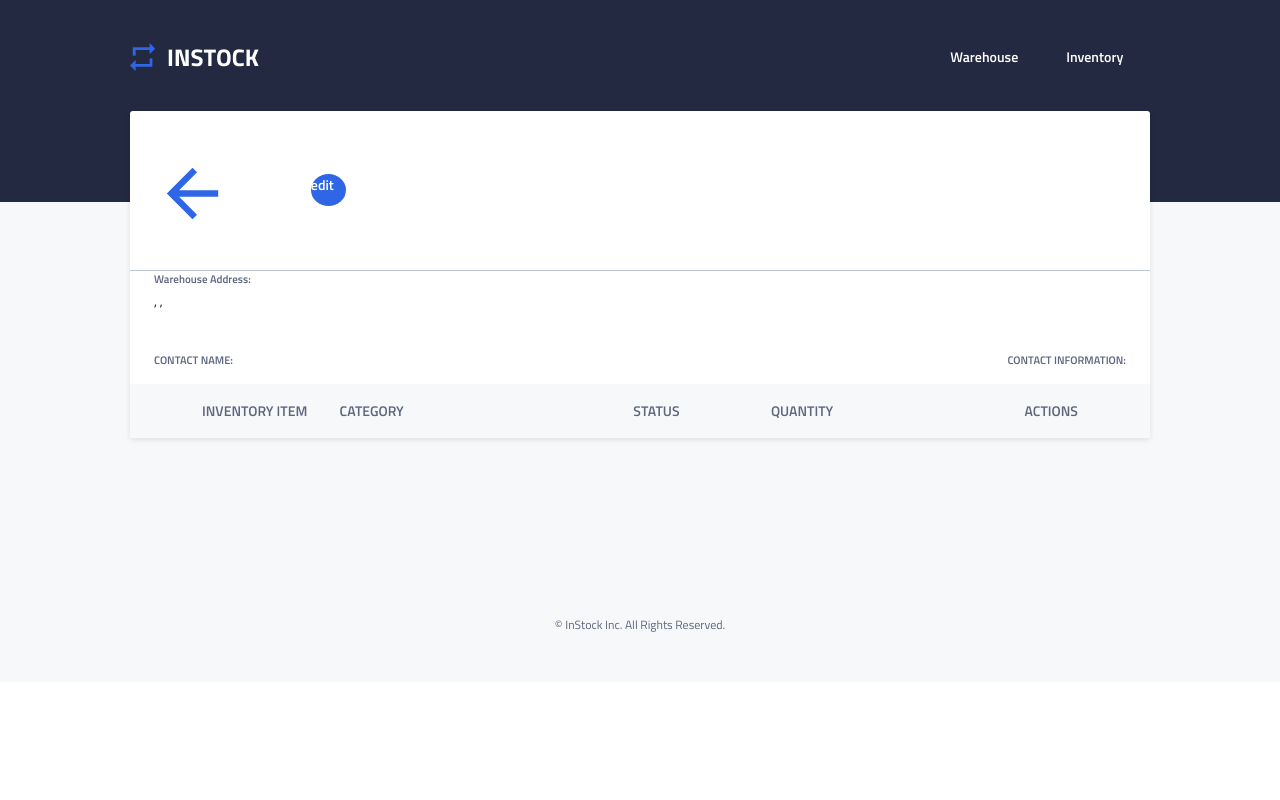
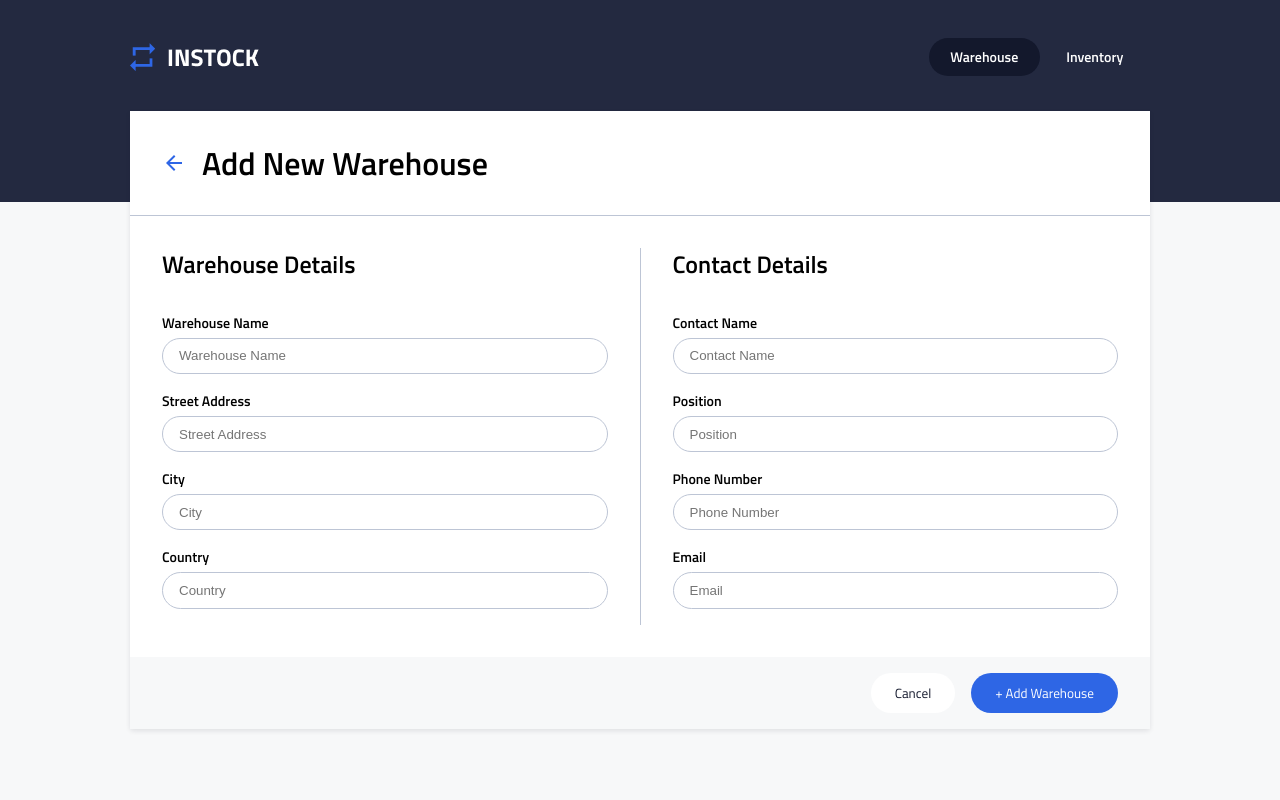
Before and after one commit to nicholas-hucal/instock-belle, a React (Create React App) app: page /warehouse/add in a window 1280 px wide. Shown: the top 800 px of the page. Built offline with nearby package versions, Linux system fonts and the light colour scheme; no server answers.

Commit message:
fixed activeClass routing issues

```diff
--- a/src/App.js
+++ b/src/App.js
@@ -1,5 +1,5 @@
 import './App.scss';
-import { BrowserRouter, Switch, Route } from 'react-router-dom';
+import { BrowserRouter, Switch, Route, Redirect } from 'react-router-dom';
 import Warehouses from './pages/Warehouses/Warehouses.js';
 import Header from './components/Header/Header'
 import Warehouse from './pages/Warehouse/Warehouse.js';
@@ -23,10 +23,13 @@ function App() {
         <Route path="/inventory/add" exact component={InventoryAdd} />
         <Route path="/inventory/:inventoryId/edit" component={InventoryEdit} />
         <Route path="/inventory/:inventoryId" component={InventoryItemDetails} />
-        <Route path="/add" component={WarehouseAdd}/>
-        <Route path="/:warehouseId/edit" component={WarehouseEdit} />
-        <Route path="/:warehouseId" component={Warehouse} />
-        <Route path="/" exact component={Warehouses} />
+        <Route path="/warehouse/add" component={WarehouseAdd}/>
+        <Route path="/warehouse/:warehouseId/edit" component={WarehouseEdit} />
+        <Route path="/warehouse/:warehouseId" component={Warehouse} />
+        <Route path="/warehouse" component={Warehouses} />
+        <Route path="/" exact>
+          <Redirect to="/warehouse" />
+        </Route>
         <Route component={NotFound} />
       </Switch>
       </section>
--- a/src/components/Header/Header.js
+++ b/src/components/Header/Header.js
@@ -13,7 +13,7 @@ class Header extends React.Component {
                    <img src={Logo}  alt="logo" />
                 </Link>
                 <div className="header__list">
-                    <NavLink to="/" className="header__list-item" exact activeClassName="header__list-item--active">Warehouse</NavLink>
+                    <NavLink to="/warehouse" className="header__list-item" activeClassName="header__list-item--active">Warehouse</NavLink>
                     <NavLink to="/inventory"  className="header__list-item" activeClassName="header__list-item--active">Inventory</NavLink>
                 </div>
             </section>
--- a/src/components/WarehouseForm/WarehouseForm.js
+++ b/src/components/WarehouseForm/WarehouseForm.js
@@ -39,7 +39,7 @@ class WarehouseForm extends Component {
                 api
                     .editWarehouse(data, this.state.currentWarehouse)
                     .then(response => {
-                        this.props.history.push(`/${response.data.id}`);
+                        this.props.history.push(`/warehouse/${response.data.id}`);
                     })
                     .catch(err => {
                         console.log(err)
@@ -48,7 +48,7 @@ class WarehouseForm extends Component {
                 api
                     .addWarehouse(data)
                     .then(response => {
-                        this.props.history.push(`/${response.data.id}`);
+                        this.props.history.push(`/warehouse/${response.data.id}`);
                     })
                     .catch(err => {
                         console.log(err)
--- a/src/components/WarehouseItem/WarehouseItem.js
+++ b/src/components/WarehouseItem/WarehouseItem.js
@@ -16,7 +16,7 @@ function WarehouseItem ({ id, name, address, contactName, contactPhone, contactE
                 <div className="warehouses__column">
                     <div className="warehouses__content warehouses__content--short">
                         <h3 className="warehouses__mobile-header">Warehouse</h3>
-                        <ChevronLink link={`/${id}`} text={name}/>
+                        <ChevronLink link={`/warehouse/${id}`} text={name}/>
                     </div>
                     <div className="warehouses__content warehouses__content--long">
                         <h3 className="warehouses__mobile-header">Address</h3>
@@ -37,7 +37,7 @@ function WarehouseItem ({ id, name, address, contactName, contactPhone, contactE
             </div>
             <div className="warehouses__action">
                 <img src={deleteIcon} alt='delete icon' className="warehouses__icon" onClick={() => selectWarehouse(id, name)}/>
-                <Link to={`/${id}/edit`} className="warehouses__link"><img src={editIcon} alt='edit icon' className="warehouses__icon"/></Link>
+                <Link to={`/warehouse/${id}/edit`} className="warehouses__link"><img src={editIcon} alt='edit icon' className="warehouses__icon"/></Link>
             </div>
         </div>
     );
--- a/src/pages/InventoryItemDetails/InventoryItemDetails.jsx
+++ b/src/pages/InventoryItemDetails/InventoryItemDetails.jsx
@@ -81,6 +81,4 @@ export default class InventoryItemDetails extends Component {
             </section>
         )
     }
-
-
 }
--- a/src/pages/Warehouses/Warehouses.js
+++ b/src/pages/Warehouses/Warehouses.js
@@ -101,7 +101,7 @@ class Warehouses extends Component {
                     <h1>Warehouses</h1>
                     <div className='warehouses__form'>
                         <SearchBox doSearch={this.doSearch}/>
-                        <Button text="+ Add New Warehouse" onClick={() => this.props.history.push('/add')}/>
+                        <Button text="+ Add New Warehouse" onClick={() => this.props.history.push('/warehouse/add')}/>
                     </div>
                 </div>
                 <div className="warehouses__headers">
```
